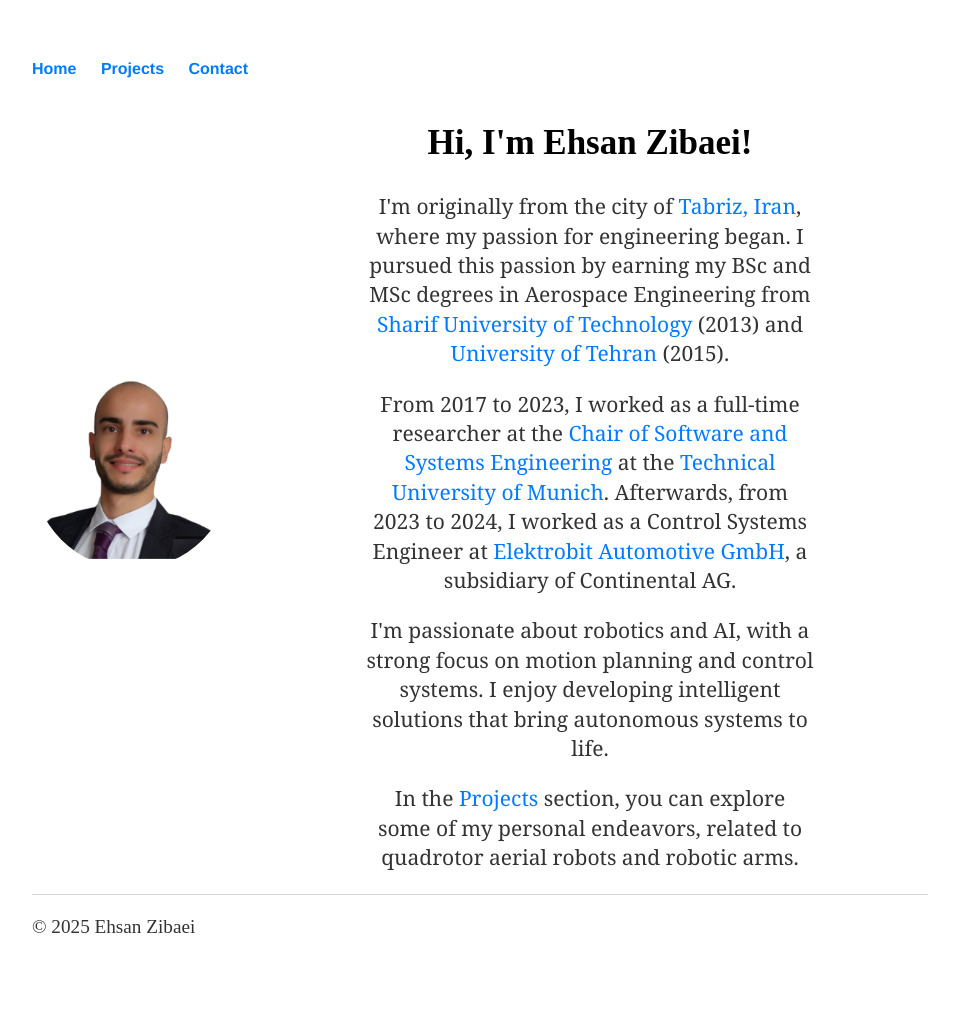
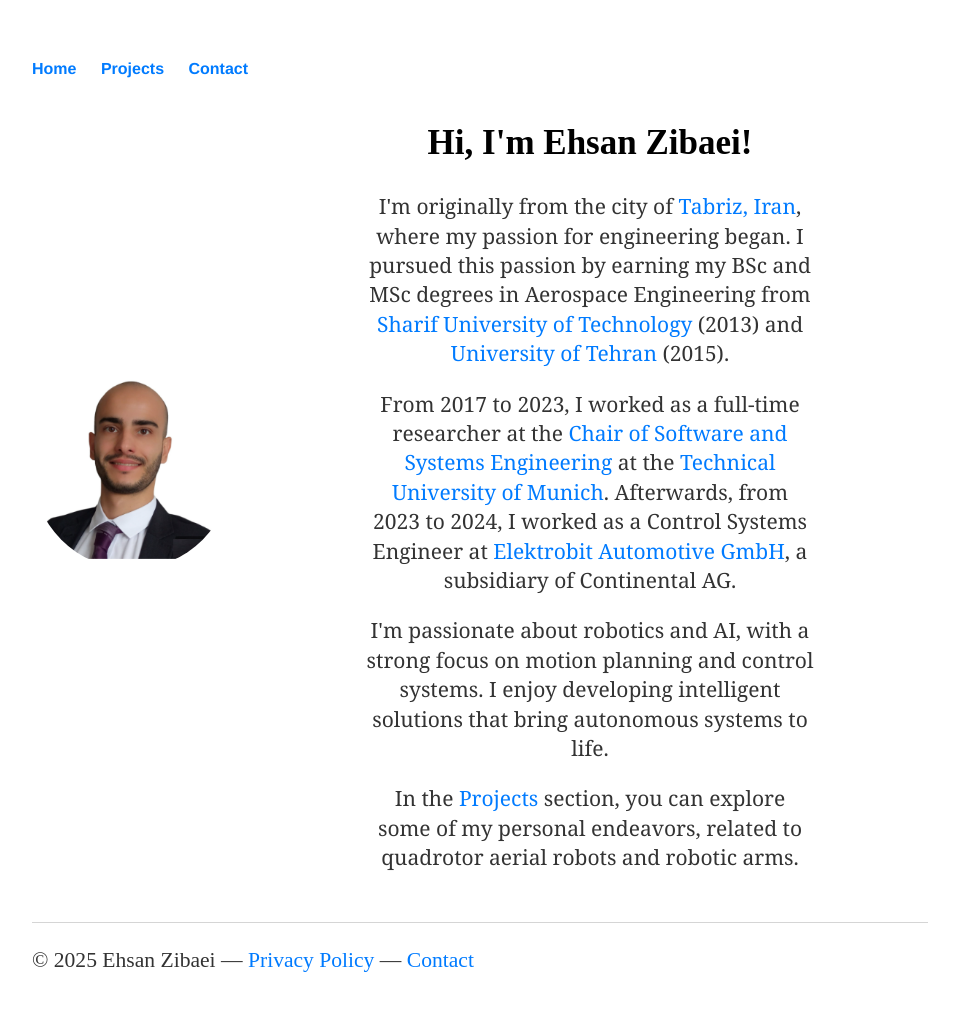
Before and after one commit to EhsanZibaei/ehsanzibaei.github.io, a Jekyll site: the page built from index.html, in a window 1280 px wide. Shown: the whole page, without its empty margins (160-1119 px from the left). Built offline with Jekyll 4.4.1, drawn with Linux system fonts in a browser that asks for light colours; before the commit the page ends 1001 px from its top, so only the background shows below that.

Commit message:
add footer

```diff
--- a/_layouts/default.html
+++ b/_layouts/default.html
@@ -27,8 +27,12 @@
         {{ content }}
     </main>
 
-    <footer>
-        <p>&copy; 2025 Ehsan Zibaei</p>
-    </footer>
+    <footer style="text-align: left; margin-top: 2em; font-size: 0.9em;">
+        <p>
+          &copy; 2025 Ehsan Zibaei —
+          <a href="/privacy/">Privacy Policy</a> —
+          <a href="/contact/">Contact</a>
+        </p>
+      </footer>
 </body>
 </html>
```
Also changed, not shown: _pages/privacy-policy.md (added, +16 -0 lines).
